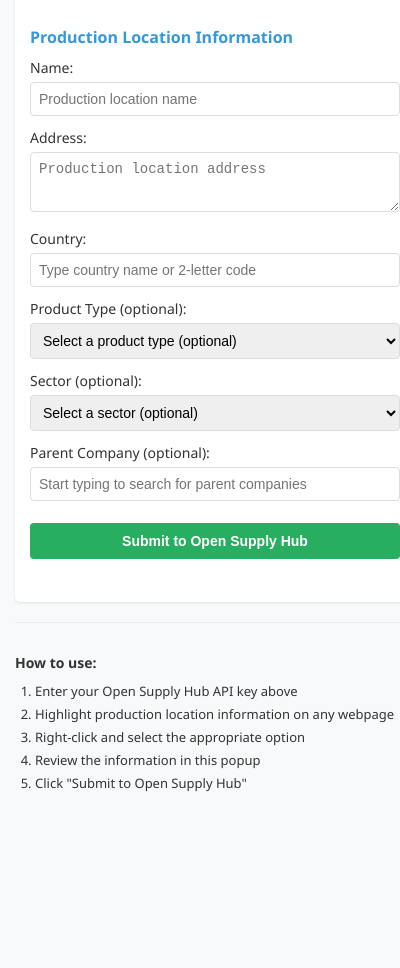
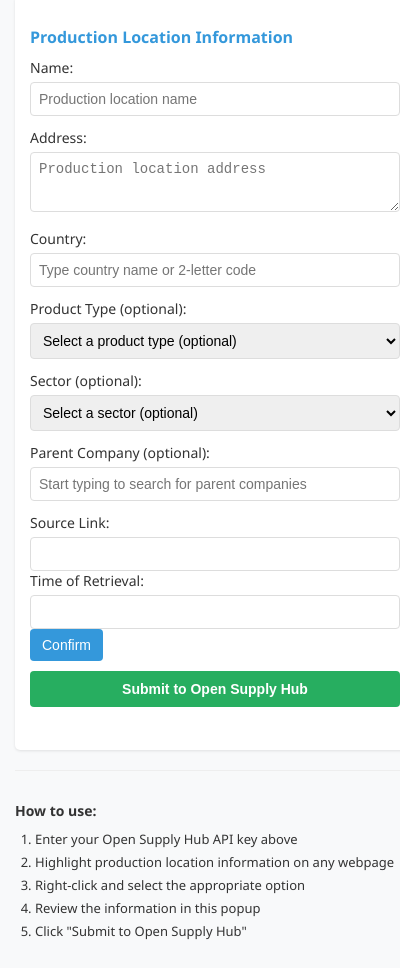
Before and after one commit to opensupplyhub/os-hub-chrome-extension, a browser extension: page popup.html in a window 400 px wide. Shown: the part 402-1370 px from the top of the page. Before the commit the page ends 1222 px from the top, so only its background shows below. Drawn offline with Linux system fonts and the light colour scheme.

Commit message:
Update popup.html
Adding website URL as source and autopopulating time stamp.

```diff
--- a/popup.html
+++ b/popup.html
@@ -61,6 +61,17 @@
         <input type="text" id="facility-parent-company" placeholder="Start typing to search for parent companies">
         <div id="parent-company-suggestions" class="suggestions"></div>
       </div>
+      <div>
+  <label for="sourceUrl">Source Link:</label>
+  <input type="text" id="sourceUrl" name="sourceUrl">
+</div>
+
+<div>
+  <label for="retrievalTime">Time of Retrieval:</label>
+  <input type="text" id="retrievalTime" name="retrievalTime">
+</div>
+
+<button id="confirmButton">Confirm</button>
       <button id="submit-facility" class="submit-btn">Submit to Open Supply Hub</button>
       <div id="submit-status" class="status"></div>
     </div>
```
